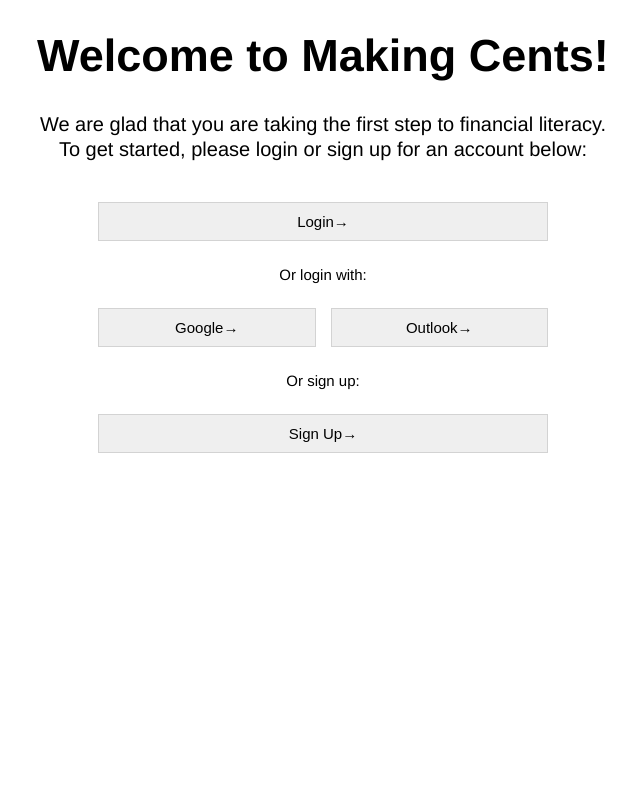
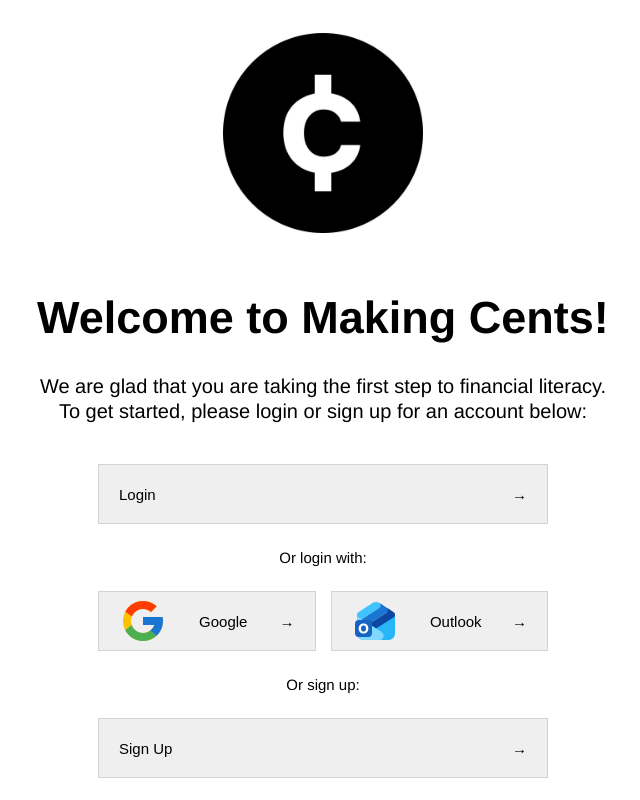
Before and after one commit to miicrs/cfa-primary-keys, a website: page HTML/landing-page.html in a window 1280 px wide. Shown: the whole page, without its empty margins (317-957 px from the left). Drawn offline with Linux system fonts and the light colour scheme.

Commit message:
finished landing page

```diff
--- a/CSS/landing-page.css
+++ b/CSS/landing-page.css
@@ -1,3 +1,8 @@
+/* Making Cents Logo Icon */
+.logo-container {
+    text-align: center;
+}
+
 /* Greeting */
 .heading {
     text-align: center;
@@ -18,7 +23,7 @@
 }
 
 /* Login */
-.login {
+.button {
     display: flex;
     align-items: center;
     flex-direction: column;
@@ -32,13 +37,16 @@
 .login-btn, .google-login-btn, .outlook-login-btn, .signup-btn {
     display: flex;
     align-items: center;
-    justify-content: center;
+    justify-content: space-between;
     padding: 10px 20px;
     border: 1px solid lightgrey;
     font-size: 15px;
     color: black;
     width: 100%;
+    height: 60px;
 }
+
+
 
 /* Hovering over button */
 .login-btn:hover, .google-login-btn:hover, .outlook-login-btn:hover, .signup-btn:hover {
@@ -59,6 +67,10 @@
 .sso button {
     flex: 1;
     min-width: 0;
+}
+
+.sso-icons {
+    align-items: left;
 }
 
 /* Arrow icon */
--- a/HTML/landing-page.html
+++ b/HTML/landing-page.html
@@ -9,6 +9,17 @@
 
 
 <body>
+    <!-- Making Cents Logo -->
+    <!-- Layout from Bootstrap Heroes example package -->
+     <div class="logo-container">
+        <img
+            src="../Images/cents.jpg"
+            alt="Making cents logo containing black circle with cent symbol"
+            width="250"
+            height="250"
+        />
+     </div>
+
     <!-- Greeting -->
     <div class="heading">
         <h1>Welcome to Making Cents!</h1>
@@ -19,7 +30,7 @@
     </div>
 
     <!-- Login & Sign Up -->
-    <div class="login">
+    <div class="button">
         <!-- Login button -->
         <button class="login-btn" type="button">
             <span>Login</span>
@@ -34,11 +45,13 @@
         <!-- Google & Outlook SSO options-->
         <div class="sso">
             <button class="google-login-btn" type="button">
+                <img src="../Images/icons8-google-48.png" class="sso-icons" alt="Google logo">
                 <span>Google</span>
                 <span class="arrow">→</span>
             </button>
 
             <button class="outlook-login-btn" type="button">
+                <img src="../Images/icons8-outlook-48.png" class="sso-icons" alt="Outlook logo"/>
                 <span>Outlook</span>
                 <span class="arrow">→</span>
             </button>
@@ -54,5 +67,6 @@
             <span>Sign Up</span>
             <span class="arrow">→</span>
         </button>
+
     </div>
 </body>
```
Also changed, not shown: Images/icons8-google-48.png (added), Images/icons8-outlook-48.png (added), 1 other file.
